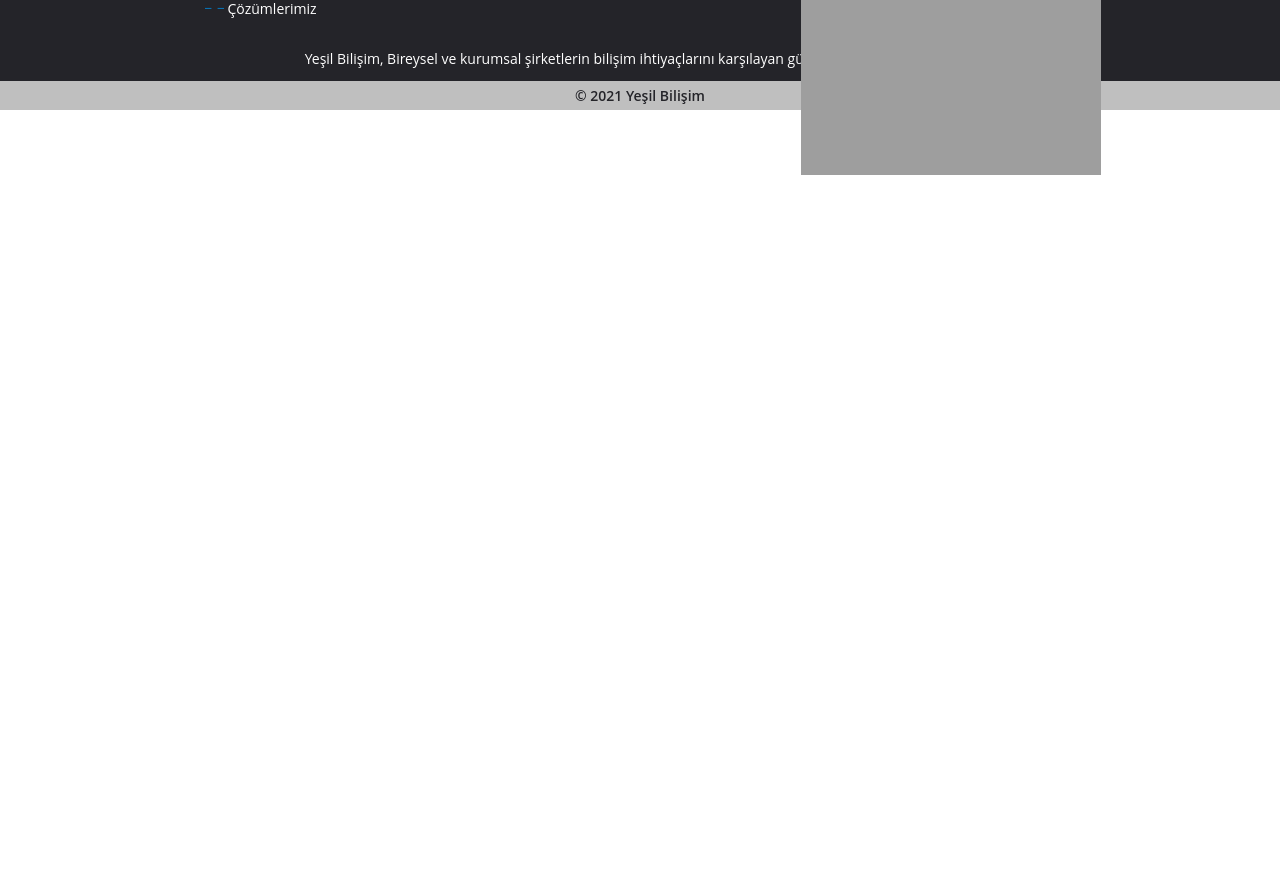
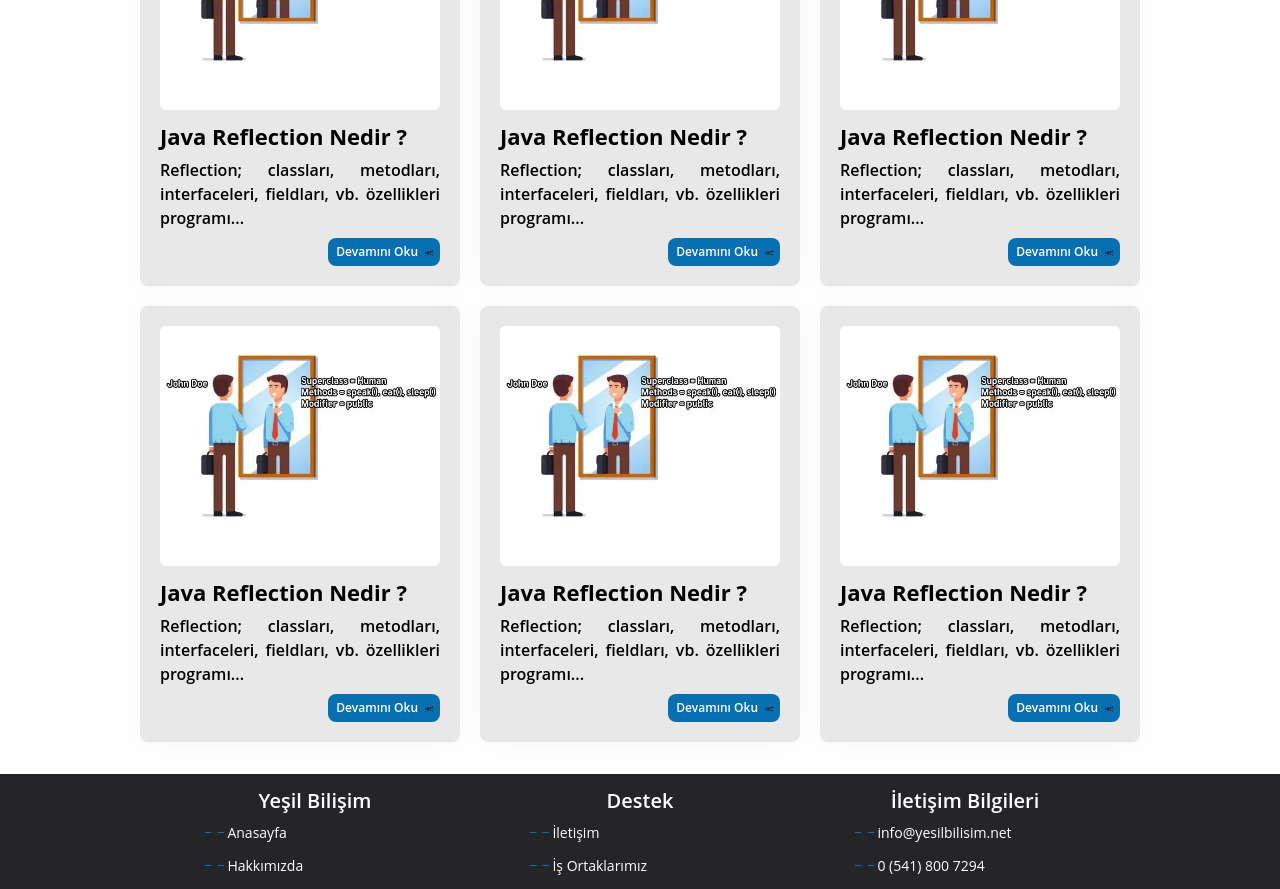
Before and after one commit to EmreSahna/yesilbilisim_fe, a React (Create React App) app: page /blog in a window 1280 px wide. Shown: the part 500-1389 px from the top of the page. Before the commit the page ends 800 px from the top, so only its background shows below. Built offline with nearby package versions, Linux system fonts and the light colour scheme; a web font is replaced by a local one.

Commit message:
blog page

```diff
--- a/src/pages/Blog/index.tsx
+++ b/src/pages/Blog/index.tsx
@@ -10,6 +10,86 @@ const Blog = () => {
                 </ul>
                 <p className="text-white font-bold text-[28px]">Blog</p>
             </div>
+            <div className="flex justify-center items-center my-8 gap-5 flex-wrap">
+                <div className="w-[320px] h-fit p-[20px] bg-main-gray rounded-lg shadow-product">
+                    <div className="relative h-[240px] py-[20px] bg-white rounded-md">
+                        <img src="medium_1.webp" className="w-full" alt="" />
+                    </div>
+                    <h3 className="font-bold mt-[10px] text-[22px] text-black">Java Reflection Nedir ?</h3>
+                    <p className="font-semibold text-black mt-[5px] text-justify">Reflection; classları, metodları, interfaceleri, fieldları, vb. özellikleri programı...</p>
+                    <div className="flex justify-end mt-2">
+                        <button className="flex items-center bg-main-blue text-white py-1 px-2 rounded-lg" type="button">
+                            <span className="text-[12px] font-semibold text-white">Devamını Oku</span>
+                            <i className="font-arrow not-italic rotate-90 inline-block text-main-black text-[12px] ml-2 mt-0.5">¥</i>
+                        </button>
+                    </div>
+                </div>
+                <div className="w-[320px] h-fit p-[20px] bg-main-gray rounded-lg shadow-product">
+                    <div className="relative h-[240px] py-[20px] bg-white rounded-md">
+                        <img src="medium_1.webp" className="w-full" alt="" />
+                    </div>
+                    <h3 className="font-bold mt-[10px] text-[22px] text-black">Java Reflection Nedir ?</h3>
+                    <p className="font-semibold text-black mt-[5px] text-justify">Reflection; classları, metodları, interfaceleri, fieldları, vb. özellikleri programı...</p>
+                    <div className="flex justify-end mt-2">
+                        <button className="flex items-center bg-main-blue text-white py-1 px-2 rounded-lg" type="button">
+                            <span className="text-[12px] font-semibold text-white">Devamını Oku</span>
+                            <i className="font-arrow not-italic rotate-90 inline-block text-main-black text-[12px] ml-2 mt-0.5">¥</i>
+                        </button>
+                    </div>
+                </div>
+                <div className="w-[320px] h-fit p-[20px] bg-main-gray rounded-lg shadow-product">
+                    <div className="relative h-[240px] py-[20px] bg-white rounded-md">
+                        <img src="medium_1.webp" className="w-full" alt="" />
+                    </div>
+                    <h3 className="font-bold mt-[10px] text-[22px] text-black">Java Reflection Nedir ?</h3>
+                    <p className="font-semibold text-black mt-[5px] text-justify">Reflection; classları, metodları, interfaceleri, fieldları, vb. özellikleri programı...</p>
+                    <div className="flex justify-end mt-2">
+                        <button className="flex items-center bg-main-blue text-white py-1 px-2 rounded-lg" type="button">
+                            <span className="text-[12px] font-semibold text-white">Devamını Oku</span>
+                            <i className="font-arrow not-italic rotate-90 inline-block text-main-black text-[12px] ml-2 mt-0.5">¥</i>
+                        </button>
+                    </div>
+                </div>
+                <div className="w-[320px] h-fit p-[20px] bg-main-gray rounded-lg shadow-product">
+                    <div className="relative h-[240px] py-[20px] bg-white rounded-md">
+                        <img src="medium_1.webp" className="w-full" alt="" />
+                    </div>
+                    <h3 className="font-bold mt-[10px] text-[22px] text-black">Java Reflection Nedir ?</h3>
+                    <p className="font-semibold text-black mt-[5px] text-justify">Reflection; classları, metodları, interfaceleri, fieldları, vb. özellikleri programı...</p>
+                    <div className="flex justify-end mt-2">
+                        <button className="flex items-center bg-main-blue text-white py-1 px-2 rounded-lg" type="button">
+                            <span className="text-[12px] font-semibold text-white">Devamını Oku</span>
+                            <i className="font-arrow not-italic rotate-90 inline-block text-main-black text-[12px] ml-2 mt-0.5">¥</i>
+                        </button>
+                    </div>
+                </div>
+                <div className="w-[320px] h-fit p-[20px] bg-main-gray rounded-lg shadow-product">
+                    <div className="relative h-[240px] py-[20px] bg-white rounded-md">
+                        <img src="medium_1.webp" className="w-full" alt="" />
+                    </div>
+                    <h3 className="font-bold mt-[10px] text-[22px] text-black">Java Reflection Nedir ?</h3>
+                    <p className="font-semibold text-black mt-[5px] text-justify">Reflection; classları, metodları, interfaceleri, fieldları, vb. özellikleri programı...</p>
+                    <div className="flex justify-end mt-2">
+                        <button className="flex items-center bg-main-blue text-white py-1 px-2 rounded-lg" type="button">
+                            <span className="text-[12px] font-semibold text-white">Devamını Oku</span>
+                            <i className="font-arrow not-italic rotate-90 inline-block text-main-black text-[12px] ml-2 mt-0.5">¥</i>
+                        </button>
+                    </div>
+                </div>
+                <div className="w-[320px] h-fit p-[20px] bg-main-gray rounded-lg shadow-product">
+                    <div className="relative h-[240px] py-[20px] bg-white rounded-md">
+                        <img src="medium_1.webp" className="w-full" alt="" />
+                    </div>
+                    <h3 className="font-bold mt-[10px] text-[22px] text-black">Java Reflection Nedir ?</h3>
+                    <p className="font-semibold text-black mt-[5px] text-justify">Reflection; classları, metodları, interfaceleri, fieldları, vb. özellikleri programı...</p>
+                    <div className="flex justify-end mt-2">
+                        <button className="flex items-center bg-main-blue text-white py-1 px-2 rounded-lg" type="button">
+                            <span className="text-[12px] font-semibold text-white">Devamını Oku</span>
+                            <i className="font-arrow not-italic rotate-90 inline-block text-main-black text-[12px] ml-2 mt-0.5">¥</i>
+                        </button>
+                    </div>
+                </div>
+            </div>
         </div>
     );
 };
```
